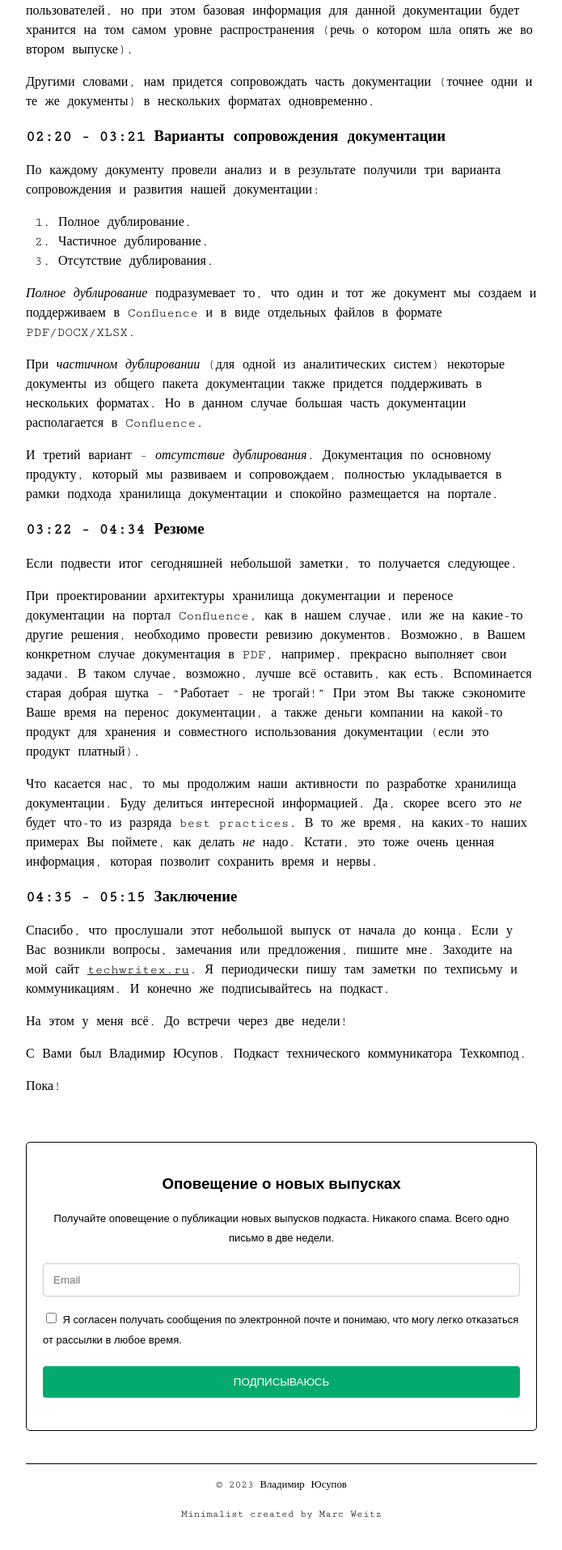
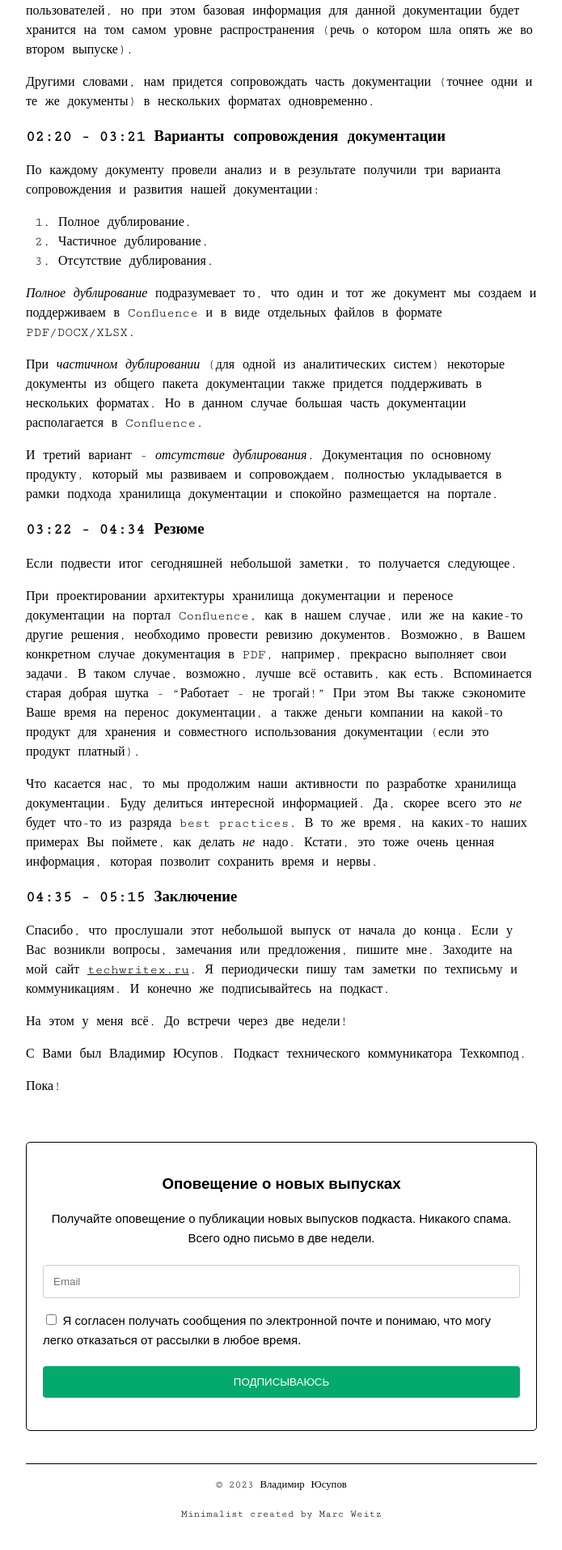
Before and after one commit to techwritex/techcommpod, a Jekyll site: the page built from _posts/2023-03-16-vypusk-4-edinyj-istochnik-pravdy-dopolnenie.md, in a window 1280 px wide. Shown: the part 1489-3403 px from the top of the page at 81% size, without its empty margins (292-987 px from the left). Built offline with Jekyll 4.4.1, drawn with Linux system fonts in a browser that asks for light colours.

Commit message:
techcommpod-1.7.7-subscribe-form-5

```diff
--- a/_includes/podcast_subscribe_form_1.html
+++ b/_includes/podcast_subscribe_form_1.html
@@ -5,7 +5,7 @@
 
   <h3 style="text-align:center">Оповещение о новых выпусках</h3>
 
-  <p style="text-align:center; font-size: 13px">Получайте оповещение о публикации новых выпусков подкаста. Никакого спама. Всего одно
+  <p style="text-align:center; font-size: 15px">Получайте оповещение о публикации новых выпусков подкаста. Никакого спама. Всего одно
     письмо в две недели.</p>
 
   <form method="POST"
@@ -14,7 +14,7 @@
     <div><input type="email" id="email" name="email" placeholder="Email"
         style="width:100%; padding: 12px; border: 1px solid #ccc; border-radius: 4px; box-sizing: border-box; margin-top: 6px; margin-bottom: 16px; resize: vertical;">
         <input type="checkbox" id="agreement" name="agreement" value="1" required>
-        <label for="agreement" style="font-size: 13px">Я согласен получать сообщения по электронной почте и понимаю, что могу легко отказаться от рассылки в любое время.</label><br>
+        <label for="agreement" style="font-size: 15px">Я согласен получать сообщения по электронной почте и понимаю, что могу легко отказаться от рассылки в любое время.</label><br>
     </div>
     <div style="padding:20px 0px;"><input type="submit" value="ПОДПИСЫВАЮСЬ"
         style="width:100%; background-color: #04AA6D; color: white; padding: 12px 20px; border: none; border-radius: 4px; cursor: pointer;">
```
